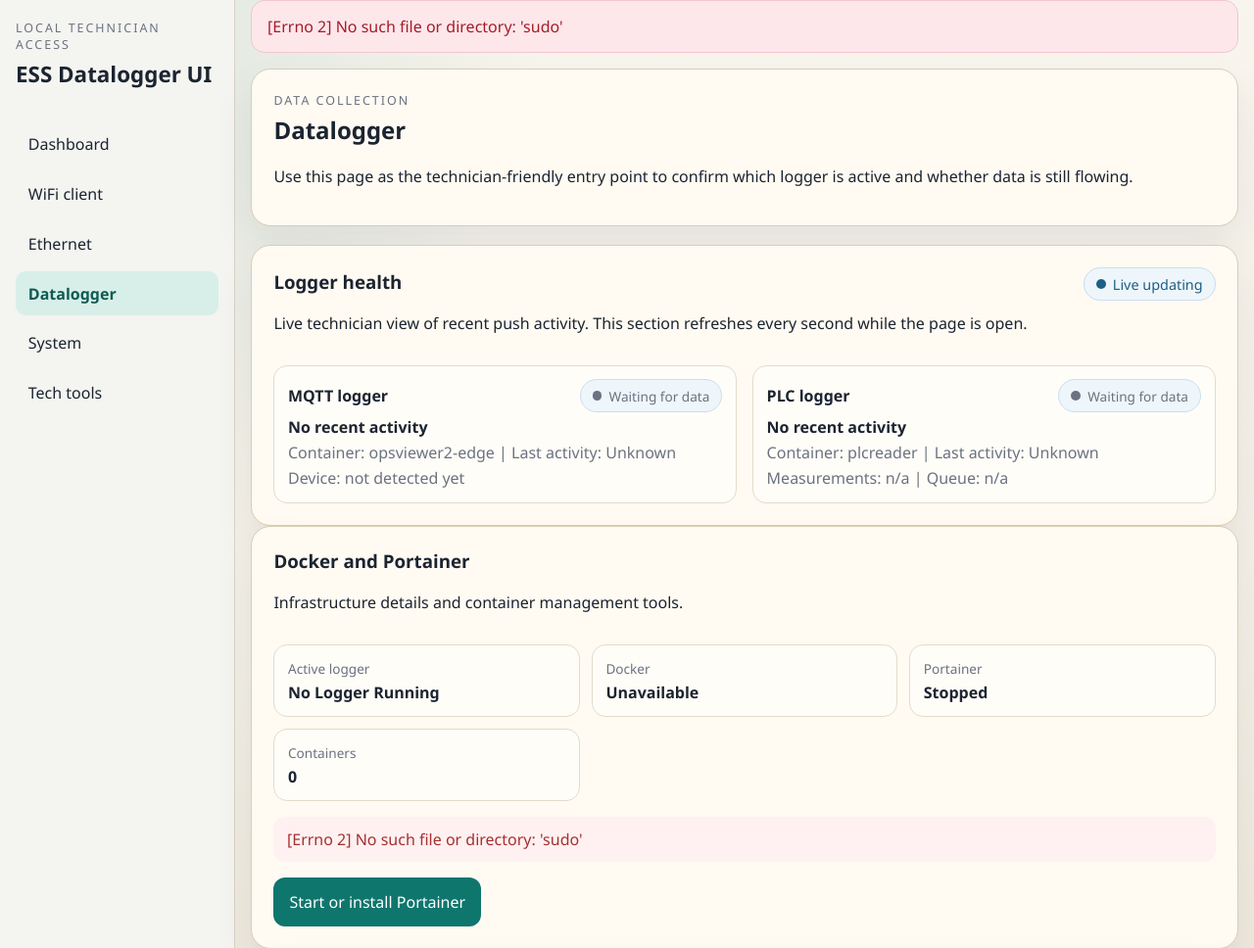
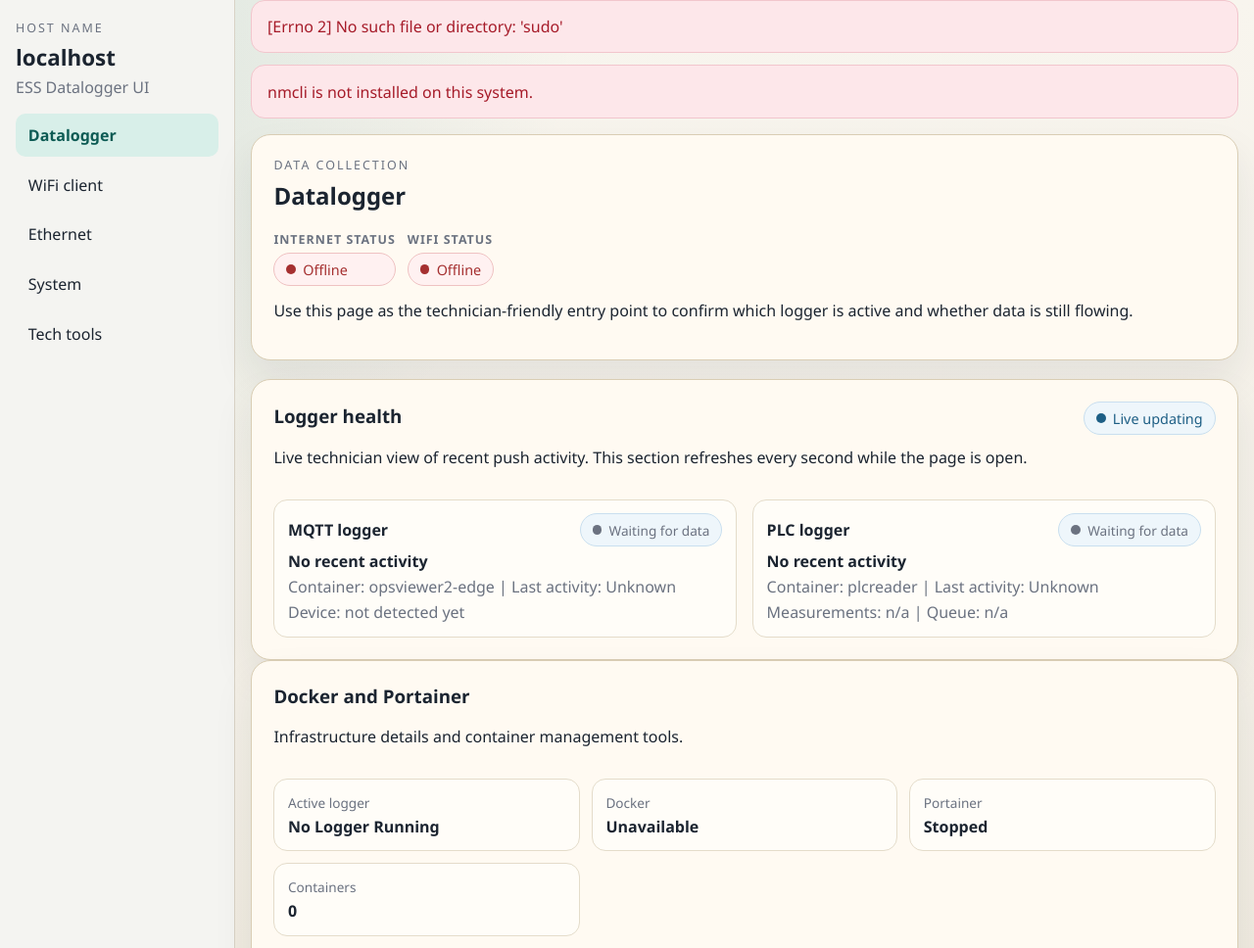
Before and after one commit to massettc/ESSdataloggerUI, a Flask app: page /datalogger in a window 1280 px wide. Shown: the top 968 px of the page at 98% size. Run offline with Flask 3, Linux system fonts and the light colour scheme; data that the repository does not hold is empty.

Commit message:
Make datalogger the technician home

```diff
--- a/app/__init__.py
+++ b/app/__init__.py
@@ -24,7 +24,7 @@ def create_app(config_overrides: dict[str, Any] | None = None) -> Flask:
 
     @app.route("/")
     def index():
-        return redirect(url_for("network.dashboard"))
+        return redirect(url_for("network.datalogger"))
 
     return app
 
--- a/app/auth.py
+++ b/app/auth.py
@@ -12,17 +12,17 @@ auth_bp = Blueprint("auth", __name__)
 def login():
     if not _auth_enabled():
         session["authenticated"] = True
-        return redirect(url_for("network.dashboard"))
+        return redirect(url_for("network.datalogger"))
 
     if session.get("authenticated"):
-        return redirect(url_for("network.dashboard"))
+        return redirect(url_for("network.datalogger"))
 
     if request.method == "POST":
         password = request.form.get("password", "")
         if _is_valid_password(password):
             session["authenticated"] = True
             current_app.logger.info("successful login")
-            return redirect(url_for("network.dashboard"))
+            return redirect(url_for("network.datalogger"))
 
         current_app.logger.warning("failed login")
         flash("Invalid password.", "error")
@@ -36,7 +36,7 @@ def logout():
     if _auth_enabled():
         flash("Logged out.", "info")
         return redirect(url_for("auth.login"))
-    return redirect(url_for("network.dashboard"))
+    return redirect(url_for("network.datalogger"))
 
 
 @auth_bp.route("/health")
--- a/app/routes/network.py
+++ b/app/routes/network.py
@@ -185,7 +185,15 @@ def datalogger():
         datalogger_status = _default_datalogger_status()
         datalogger_status["error"] = str(exc)
 
-    return render_template("datalogger.html", datalogger_status=datalogger_status)
+    try:
+        state = get_dashboard_state(current_app.config)
+    except NetworkManagerError as exc:
+        current_app.logger.exception("datalogger connectivity state error")
+        flash(str(exc), "error")
+        state = _default_state()
+
+    connectivity = _build_connectivity_badges(state, current_app.config)
+    return render_template("datalogger.html", datalogger_status=datalogger_status, state=state, connectivity=connectivity)
 
 
 @network_bp.route("/datalogger/status")
@@ -298,6 +306,37 @@ def _default_state() -> dict[str, object]:
     return {"hostname": "unavailable", "interfaces": [], "wifi_networks": [], "internet_access": False}
 
 
+def _build_connectivity_badges(state: dict[str, object], config: dict[str, object]) -> dict[str, str]:
+    interfaces = state.get("interfaces", []) if isinstance(state, dict) else []
+    wifi_device = str(config.get("WIFI_INTERFACE", "wlan0"))
+    wifi_interface = next(
+        (item for item in interfaces if isinstance(item, dict) and item.get("device") == wifi_device),
+        None,
+    )
+
+    internet_access = bool(state.get("internet_access")) if isinstance(state, dict) else False
+    internet_label = "Online" if internet_access else "Offline"
+    internet_class = "status-online" if internet_access else "status-offline"
+
+    wifi_state = str((wifi_interface or {}).get("state", "")).lower()
+    wifi_connected = "connected" in wifi_state
+    wifi_connection = str((wifi_interface or {}).get("connection", "")).strip()
+    if wifi_connected and wifi_connection and wifi_connection != "-":
+        wifi_label = wifi_connection
+    elif wifi_connected:
+        wifi_label = "Connected"
+    else:
+        wifi_label = "Offline"
+    wifi_class = "status-online" if wifi_connected else "status-offline"
+
+    return {
+        "internet_label": internet_label,
+        "internet_class": internet_class,
+        "wifi_label": wifi_label,
+        "wifi_class": wifi_class,
+    }
+
+
 def _default_ipv4_config() -> dict[str, str]:
     return {"method": "auto", "address": "", "prefix": "24", "gateway": "", "dns": ""}
 
--- a/app/static/style.css
+++ b/app/static/style.css
@@ -45,6 +45,11 @@ body {
 
 .sidebar-brand h1 {
     font-size: 1.4rem;
+    margin-bottom: 0.25rem;
+}
+
+.sidebar-subtitle {
+    margin: 0;
 }
 
 .sidebar-nav {
@@ -133,6 +138,26 @@ p {
 .hero-actions {
     display: flex;
     gap: 0.75rem;
+}
+
+.hero-status-row {
+    display: flex;
+    flex-wrap: wrap;
+    gap: 0.75rem;
+    margin: 0 0 0.9rem;
+}
+
+.hero-status-chip {
+    display: grid;
+    gap: 0.35rem;
+}
+
+.hero-status-label {
+    font-size: 0.78rem;
+    font-weight: 600;
+    color: var(--muted);
+    text-transform: uppercase;
+    letter-spacing: 0.08em;
 }
 
 .auth-panel {
--- a/app/templates/base.html
+++ b/app/templates/base.html
@@ -12,14 +12,14 @@
         {% if is_authenticated %}
         <aside class="sidebar">
             <div class="sidebar-brand">
-                <p class="eyebrow">Local technician access</p>
-                <h1>{{ config.APP_NAME }}</h1>
+                <p class="eyebrow">Host name</p>
+                <h1>{{ request.host.split(':')[0] }}</h1>
+                <p class="muted-note sidebar-subtitle">{{ config.APP_NAME }}</p>
             </div>
             <nav class="sidebar-nav">
-                <a class="{{ 'active' if request.endpoint == 'network.dashboard' else '' }}" href="{{ url_for('network.dashboard') }}">Dashboard</a>
+                <a class="{{ 'active' if request.endpoint == 'network.datalogger' else '' }}" href="{{ url_for('network.datalogger') }}">Datalogger</a>
                 <a class="{{ 'active' if request.endpoint == 'network.wifi_settings' else '' }}" href="{{ url_for('network.wifi_settings') }}">WiFi client</a>
                 <a class="{{ 'active' if request.endpoint == 'network.ethernet_settings' else '' }}" href="{{ url_for('network.ethernet_settings') }}">Ethernet</a>
-                <a class="{{ 'active' if request.endpoint == 'network.datalogger' else '' }}" href="{{ url_for('network.datalogger') }}">Datalogger</a>
                 <a class="{{ 'active' if request.endpoint == 'network.system_settings' else '' }}" href="{{ url_for('network.system_settings') }}">System</a>
                 <a class="{{ 'active' if request.endpoint == 'network.technician_tools' else '' }}" href="{{ url_for('network.technician_tools') }}">Tech tools</a>
             </nav>
@@ -35,8 +35,9 @@
             {% if not is_authenticated %}
             <header class="site-header">
                 <div>
-                    <p class="eyebrow">Local technician access</p>
-                    <h1>{{ config.APP_NAME }}</h1>
+                    <p class="eyebrow">Host name</p>
+                    <h1>{{ request.host.split(':')[0] }}</h1>
+                    <p class="muted-note">{{ config.APP_NAME }}</p>
                 </div>
             </header>
             {% endif %}
--- a/app/templates/datalogger.html
+++ b/app/templates/datalogger.html
@@ -7,6 +7,16 @@
     <div>
         <p class="eyebrow">Data collection</p>
         <h2>Datalogger</h2>
+        <div class="hero-status-row">
+            <div class="hero-status-chip">
+                <span class="hero-status-label">Internet status</span>
+                <span id="internet-pill" class="status-pill {{ connectivity.get('internet_class', 'status-neutral') }}"><span class="status-dot"></span>{{ connectivity.get('internet_label', 'Unknown') }}</span>
+            </div>
+            <div class="hero-status-chip">
+                <span class="hero-status-label">WiFi status</span>
+                <span id="wifi-pill" class="status-pill {{ connectivity.get('wifi_class', 'status-neutral') }}"><span class="status-dot"></span>{{ connectivity.get('wifi_label', 'Unknown') }}</span>
+            </div>
+        </div>
         <p>Use this page as the technician-friendly entry point to confirm which logger is active and whether data is still flowing.</p>
     </div>
     <div class="hero-actions">
```
Also changed, not shown: tests/test_auth.py (+9 -2 lines), tests/test_network_routes.py (+31 -3 lines).
